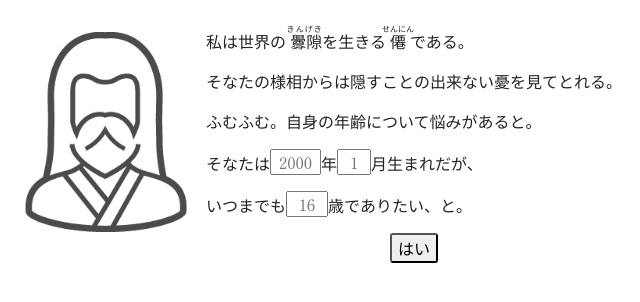
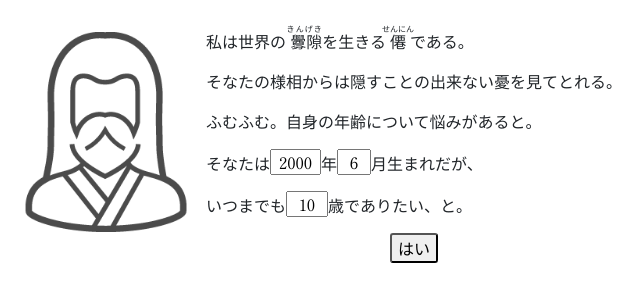
Before and after one commit to LemniscaterN/minigames, a plain HTML site: page mackerel/index.html in a window 1280 px wide. Shown: the full height of the page, 326-966 px from the left. Drawn offline with nearby package versions, Linux system fonts and the light colour scheme.

Commit message:
Update index.html
brothers advice

```diff
--- a/mackerel/index.html
+++ b/mackerel/index.html
@@ -32,8 +32,8 @@
                         <p class="mt">私は世界の<ruby> <rb>釁隙</rb> <rp>(</rp> <rt>きんげき</rt><rp>)</rp></ruby>を生きる<ruby><rb>僊</rb><rp>(</rp><rt>せんにん</rt><rp>)</rp></ruby>である。</p>
                         <p>そなたの様相からは隠すことの出来ない憂を見てとれる。</p>
                         <p>ふむふむ。自身の年齢について悩みがあると。</p>
-                        <p>そなたは<textarea  id="year_birth" class="my-textarea" cols="4" rows="1" placeholder="2000"></textarea>年<textarea  id="month_birth" class="my-textarea" cols="2" rows="1" placeholder="1"></textarea>月生まれだが、</p>
-                        <p>いつまでも<textarea  id="ideal_age" class="my-textarea" placeholder="16" cols="3" rows="1"></textarea>歳でありたい、と。</p>
+                        <p>そなたは<textarea  id="year_birth" class="my-textarea" cols="4" rows="1" >2000</textarea>年<textarea  id="month_birth" class="my-textarea" cols="2" rows="1">6</textarea>月生まれだが、</p>
+                        <p>いつまでも<textarea  id="ideal_age" class="my-textarea" cols="3" rows="1">10</textarea>歳でありたい、と。</p>
                         <div class="text-center">
                             <button class="" id="yes" style="border-style:outset; border-radius: 3px;" onclick="yesbutton()">はい</button>
                         </div>
```
